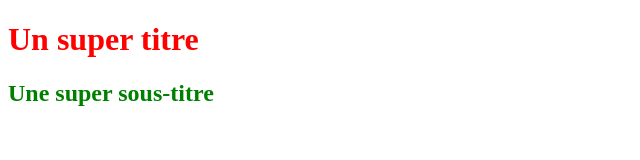
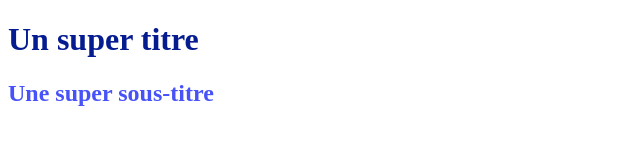
Before and after one commit to BasileDS/github_tests, a plain HTML site: page index.html in a window 1280 px wide. Shown: the whole page, without its empty margins (0-640 px from the left). Drawn offline with Linux system fonts and the light colour scheme.

Commit message:
change colors to blue

```diff
--- a/style.css
+++ b/style.css
@@ -1,7 +1,7 @@
 h1 {
-   color: red;
+   color: rgb(5, 28, 144);
 }
 
 h2 {
-   color: green;
+   color: rgb(71, 83, 248);
 }
```
